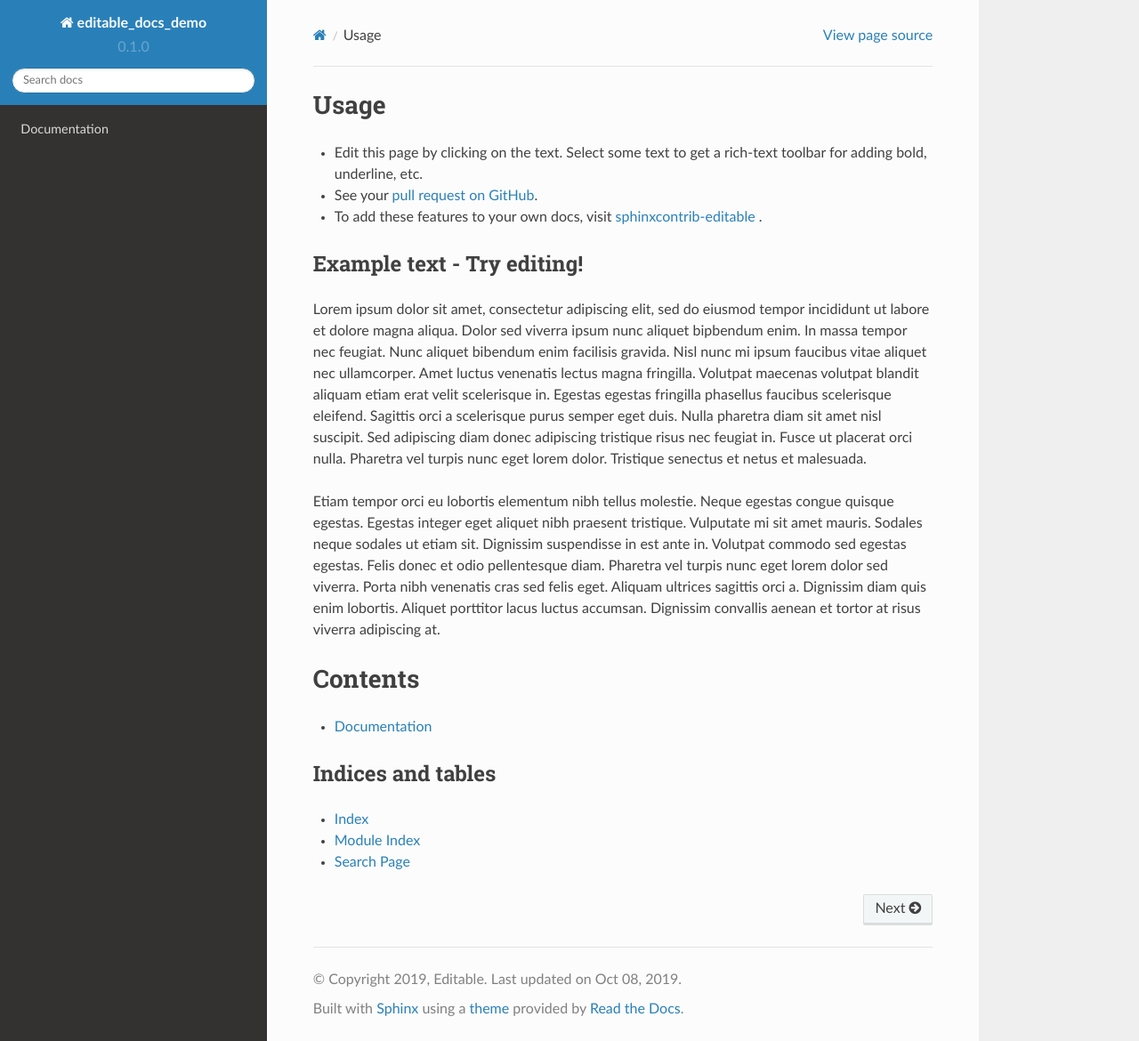
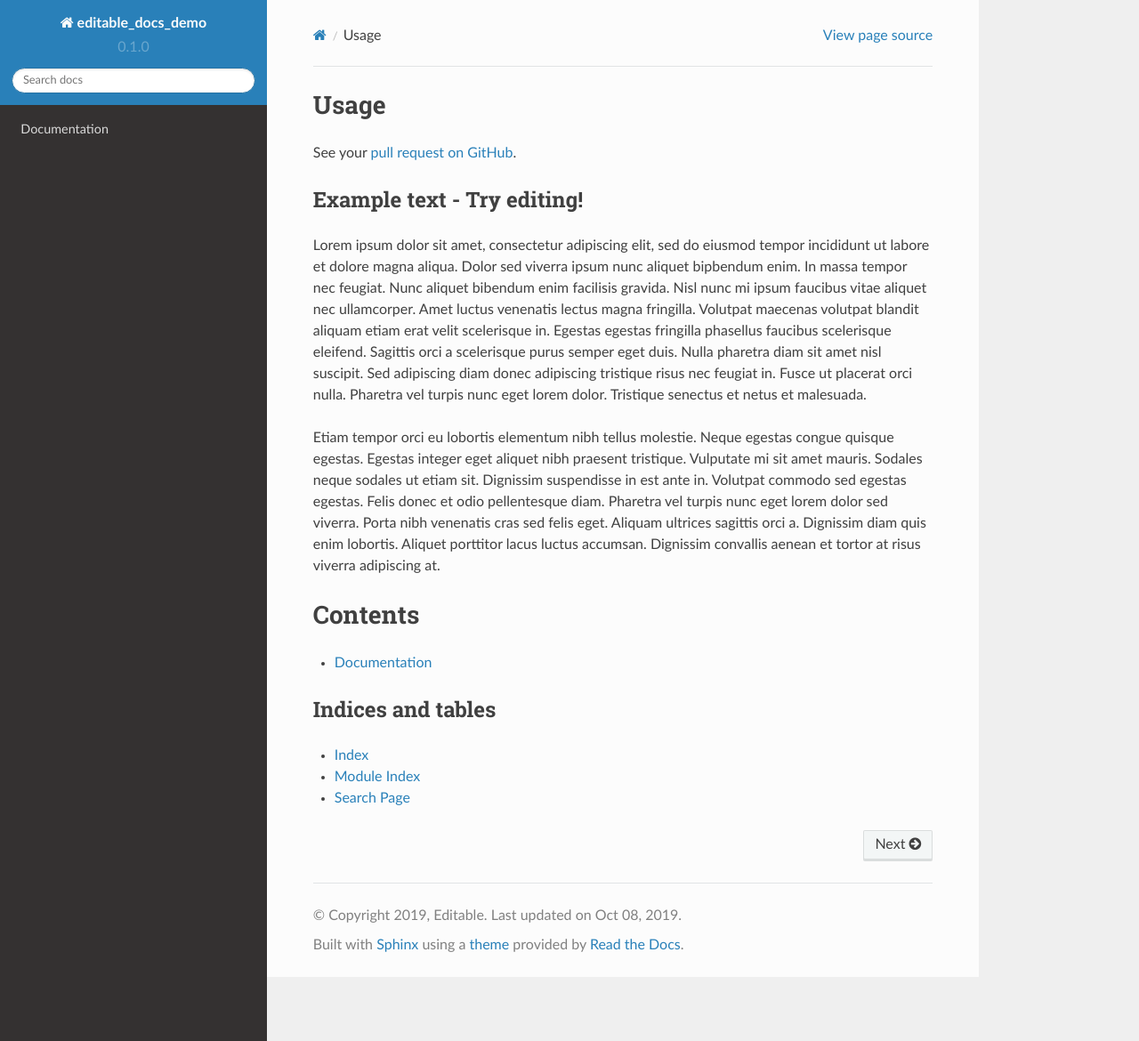
Before and after one commit to interdoc-edit-bot/editable-docs-demo, a Sphinx documentation site: the page built from docs/index.rst, in a window 1280 px wide and 1170 px high. Shown: the whole window at 89% size. Built offline with Sphinx 7.4.7 and the Read the Docs theme 2.0.0, drawn with Linux system fonts in a browser that asks for light colours.

Commit message:
Interactive edit

```diff
--- a/docs/index.rst
+++ b/docs/index.rst
@@ -2,11 +2,9 @@
 Usage
 =====
 
-* Edit this page by clicking on the text. Select some text to get a rich-text toolbar for
-  adding bold, underline, etc.
-* See your `pull request on GitHub
-  <https://github.com/orange-aardvark/editable-docs-demo/pulls>`__.
-* To add these features to your own docs, visit `sphinxcontrib-editable <https://github.com/metatooling/sphinxcontrib-editable>`__ .
+See your `pull request on
+GitHub <https://github.com/orange-aardvark/editable-docs-demo/pulls>`__.
+
 
 
 Example text - Try editing!
```
